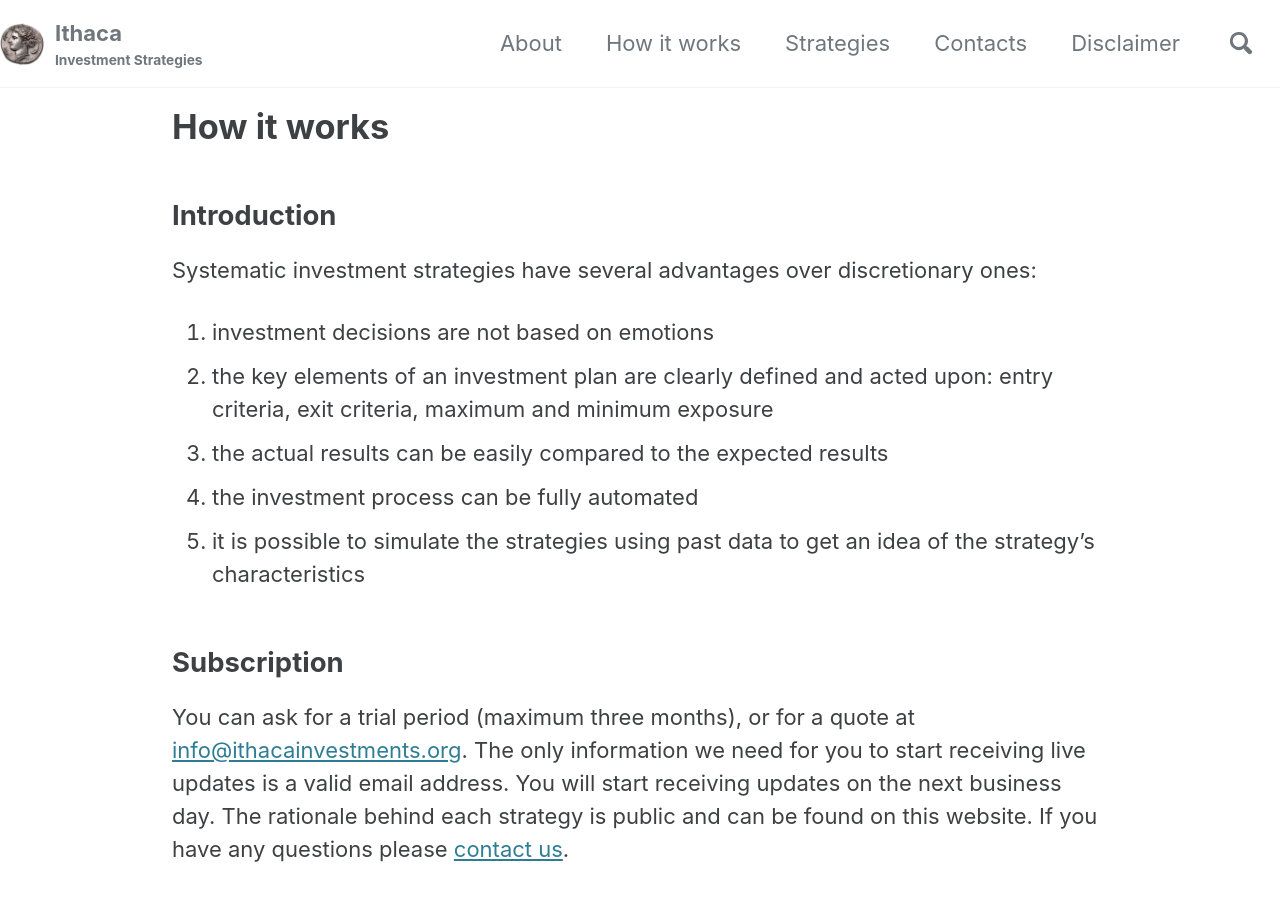
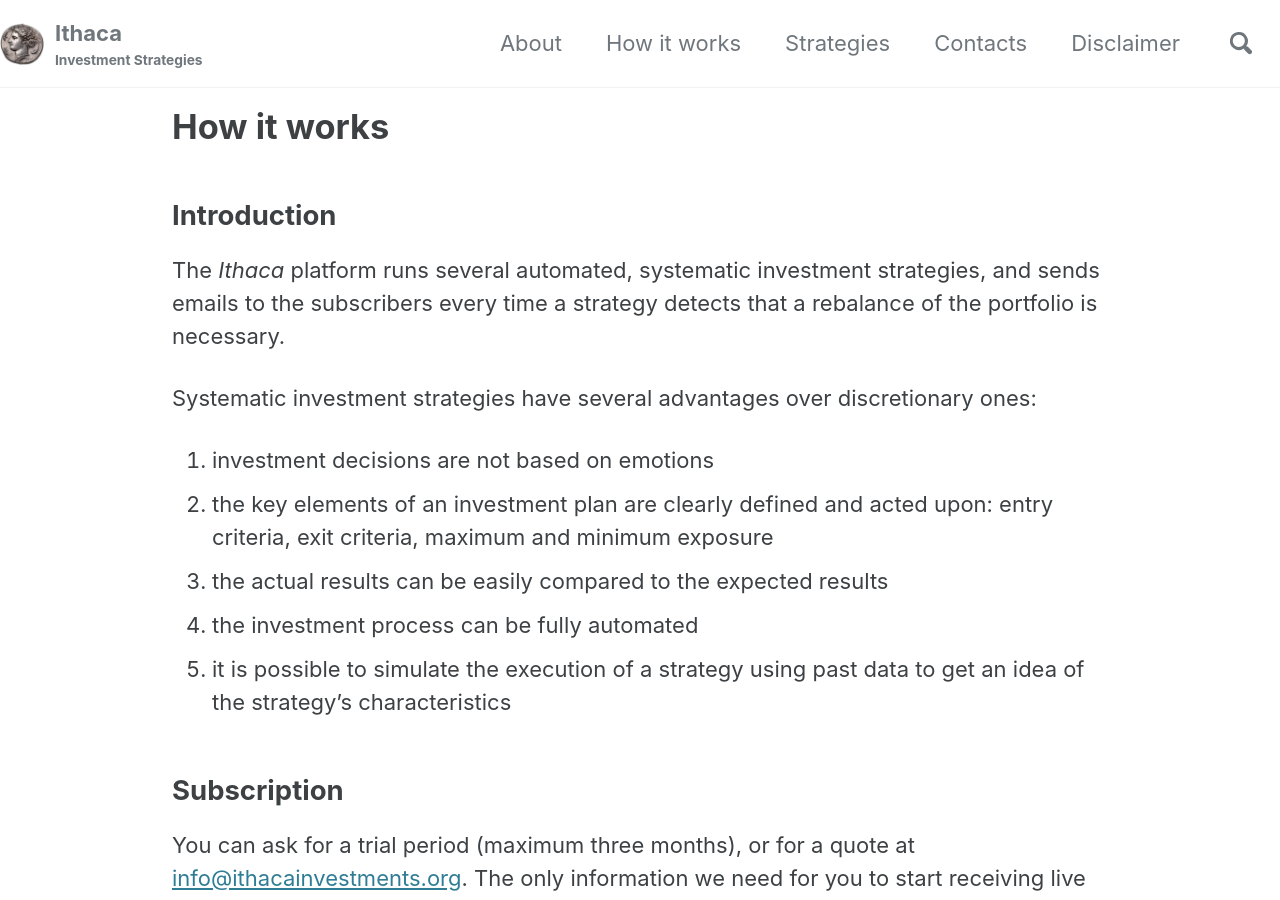
Before and after one commit to IthacaResearch/ithacaresearch.github.io, a Jekyll site: the page built from category/how-it-works.md, in a window 1280 px wide and 900 px high. Built offline with Jekyll 4.4.1, drawn with Linux system fonts in a browser that asks for light colours; cached includes are drawn as plain includes.

Commit message:
Update how-it-works.md

```diff
--- a/category/how-it-works.md
+++ b/category/how-it-works.md
@@ -5,12 +5,14 @@ sidebar_sort_order: 800
 ---
 
 ## Introduction
+The _Ithaca_ platform runs several automated, systematic investment strategies, and sends emails to the subscribers every time a strategy detects that a rebalance of the portfolio is necessary.
+
 Systematic investment strategies have several advantages over discretionary ones:
 1. investment decisions are not based on emotions
 2. the key elements of an investment plan are clearly defined and acted upon: entry criteria, exit criteria, maximum and minimum exposure
 3. the actual results can be easily compared to the expected results
 4. the investment process can be fully automated
-5. it is possible to simulate the strategies using past data to get an idea of the strategy's characteristics
+5. it is possible to simulate the execution of a strategy using past data to get an idea of the strategy's characteristics
 
 ## Subscription
 You can ask for a trial period (maximum three months), or for a quote at <info@ithacainvestments.org>. The only information we need for you to start receiving live updates is a valid email address. You will start receiving updates on the next business day.
```
